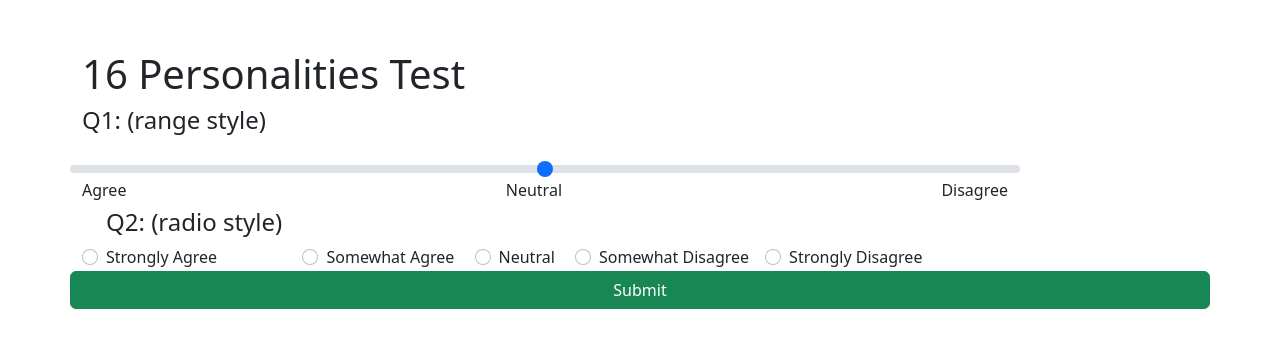
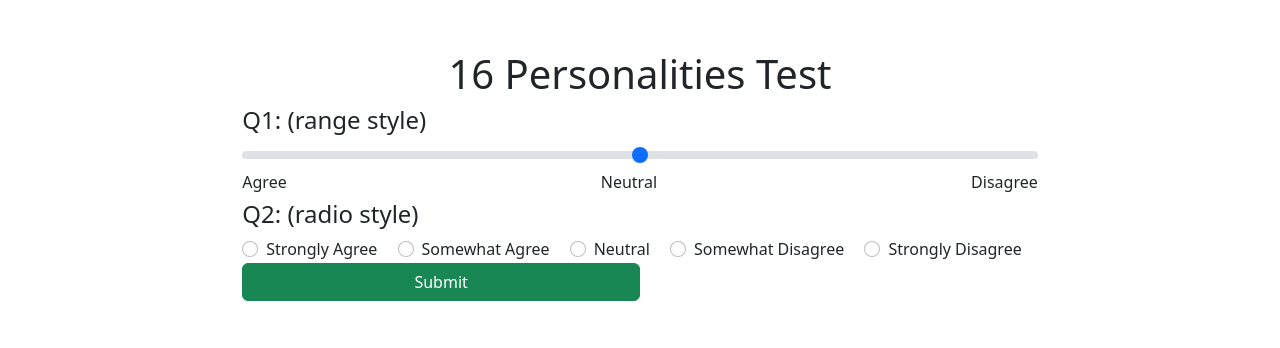
Before and after one commit to sdress/personality-test, a Flask app: page /test in a window 1280 px wide. Shown: the top 348 px of the page. Run offline with Flask 2, Linux system fonts and the light colour scheme.

Commit message:
saving styling

```diff
--- a/flask_app/templates/form.html
+++ b/flask_app/templates/form.html
@@ -23,24 +23,19 @@
     </div>
     <div class="container-fluid">
         <div class="container">
-
-            <div class="row">
-                <div class="reg-form col-lg-10">
-                    <h1>16 Personalities Test</h1>
+            <h1 class="text-center">16 Personalities Test</h1>
+            <div class="d-flex justify-content-center">
                 <form action="" method="post">
-                        <div class="form-group row">
                     <h4>Q1: (range style)</h4>
-                            <label for="Q1" class="col-sm-4 col-form-label"></label>
+                    <!-- <label for="Q1" class="col-sm-4 col-form-label"></label> -->
                     <input type="range" class="form-range" min="-3" max="3" step="1">
                     <div class="d-flex justify-content-between">
                         <h6>Agree</h6>
                         <h6>Neutral</h6>
                         <h6>Disagree</h6>
                     </div>
-                        </div>
-                        <!-- <div class="form-group row"> -->
+                    <h4>Q2: (radio style)</h4>
                     <div class="form-check form-check-inline">
-                                <h4>Q2: (radio style)</h4>
                         <input class="form-check-input" type="radio" id="inlineCheckbox1" value="option1">
                         <label class="form-check-label" for="inlineCheckbox1">Strongly Agree</label>
                     </div>
@@ -55,14 +50,14 @@
                     <div class="form-check form-check-inline">
                         <input class="form-check-input" type="radio" id="inlineCheckbox3" value="option3">
                         <label class="form-check-label" for="inlineCheckbox3">Somewhat Disagree</label>
-                            </div><div class="form-check form-check-inline">
+                    </div>
+                    <div class="form-check form-check-inline">
                         <input class="form-check-input" type="radio" id="inlineCheckbox3" value="option3">
                         <label class="form-check-label" for="inlineCheckbox3">Strongly Disagree</label>
                     </div>
-                        </div>
-                        <input class="btn btn-success" type="submit"></input>
+                    <br>
+                    <input class="btn btn-success col-6 mx-auto" type="submit"></input>
                 </form>
-                </div>
             </div>
         </div>
     </div>
```
Lines whose indentation alone changed are shown as unchanged.
